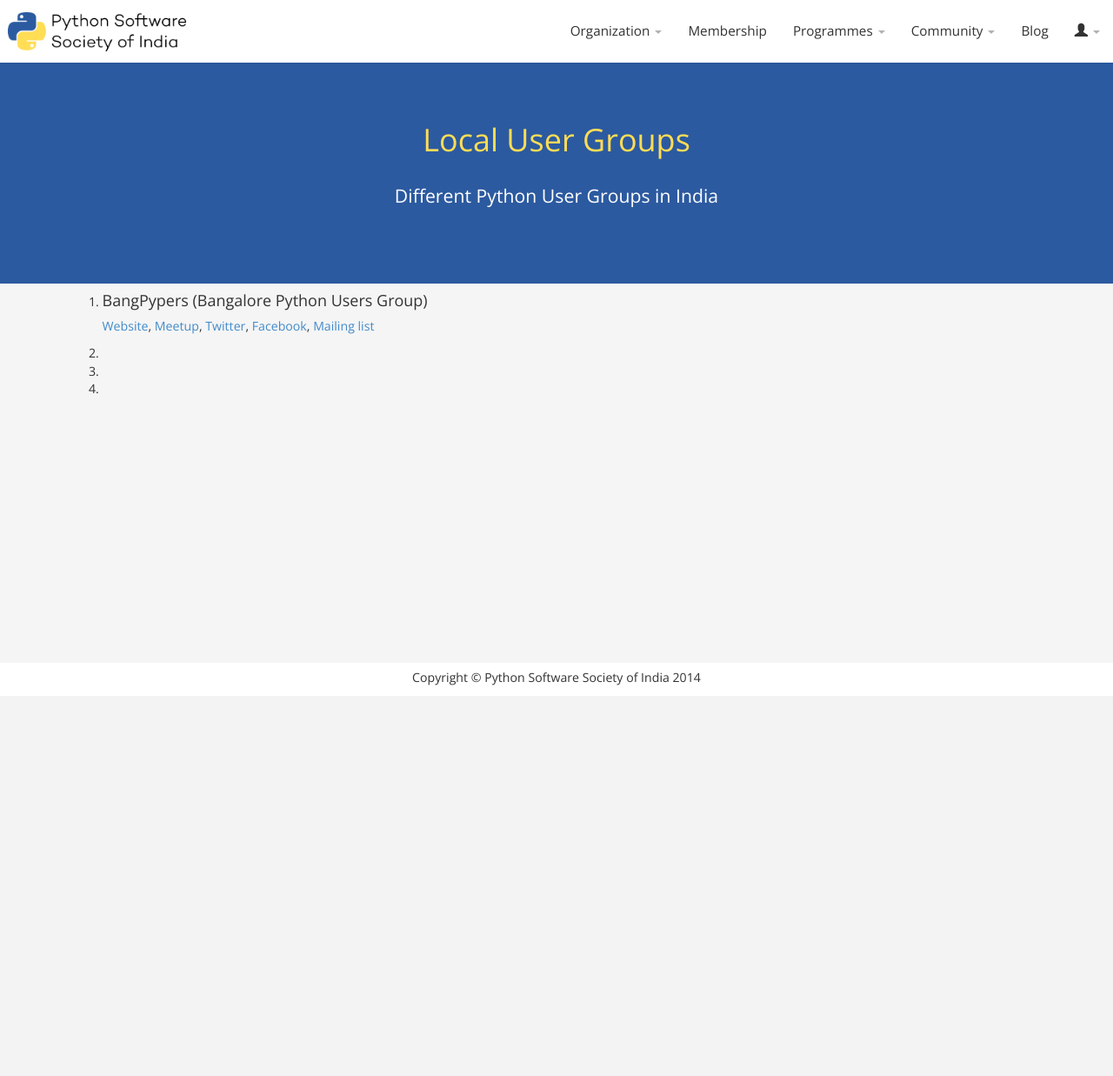
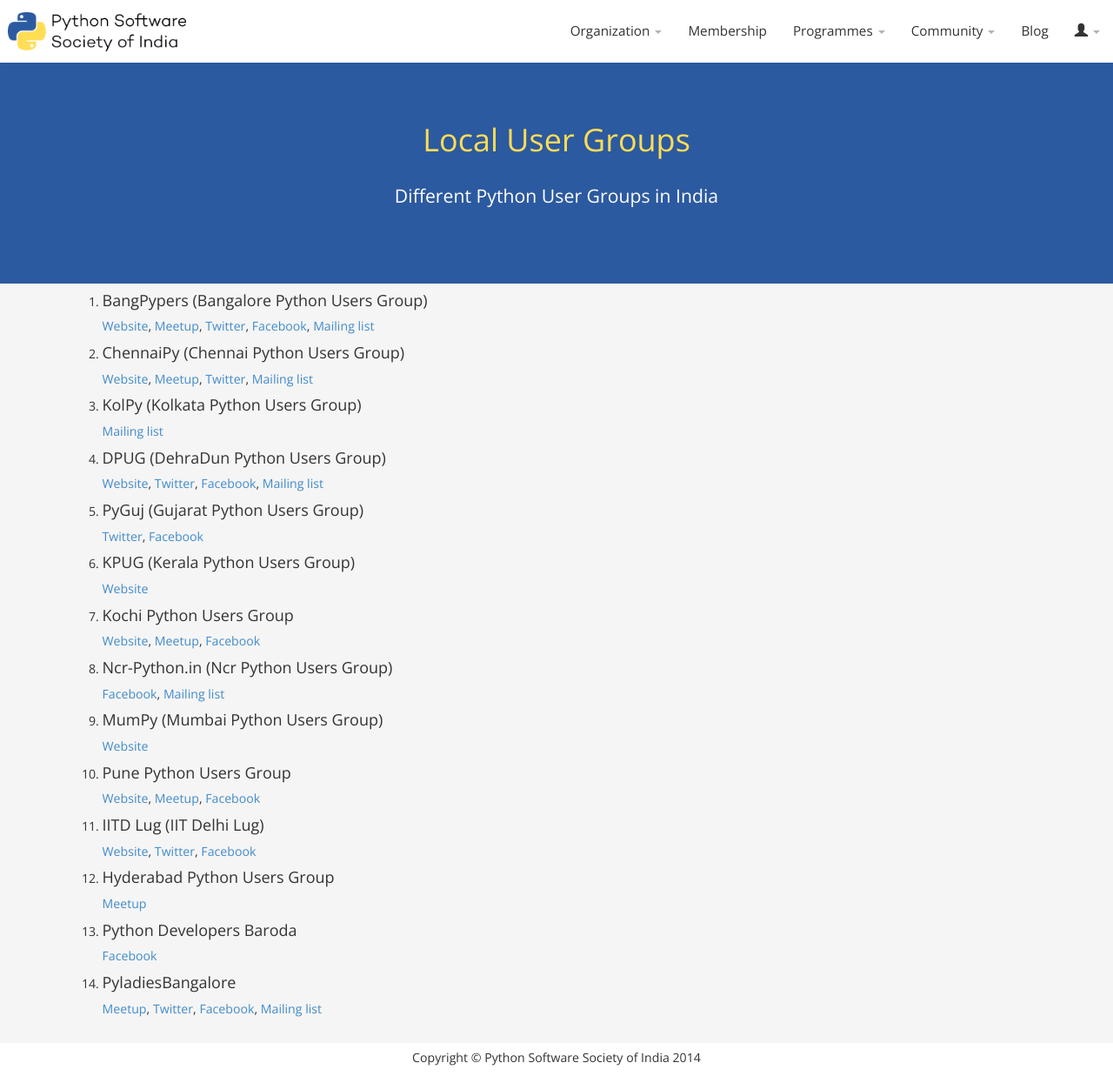
Before and after one commit to pythonindia/pssi.org.in, a Django app: page /usergroups/ in a window 1280 px wide. Shown: the whole page at 87% size. Before the commit the page ends 788 px from the top, so only its background shows below. Run offline with Django 3.2, Linux system fonts and the light colour scheme; some libraries are stand-ins or nearby versions.

Commit message:
Updated Local Users Group

```diff
--- a/templates/user_groups.html
+++ b/templates/user_groups.html
@@ -20,9 +20,58 @@
                 <h4>BangPypers (Bangalore Python Users Group)</h4>
                 <p><a href="http://bangalore.python.org.in/" target="_blank">Website</a>, <a href="http://www.meetup.com/BangPypers/" target="_blank">Meetup</a>, <a href="https://twitter.com/__bangpypers__" target="_blank">Twitter</a>, <a href="https://www.facebook.com/bangpypers" target="_blank">Facebook</a>, <a href="https://mail.python.org/mailman/listinfo/bangpypers" target="_blank">Mailing list</a></p>
             </li>
-            <li></li>
-            <li></li>
-            <li></li>
+            <li>
+                <h4>ChennaiPy (Chennai Python Users Group)</h4>
+                <p><a href="http://chennaipy.org/" target="_blank">Website</a>, <a href="http://www.meetup.com/Chennaipy/" target="_blank">Meetup</a>, <a href="https://twitter.com/chennaipy" target="_blank">Twitter</a>, <a href="https://mail.python.org/mailman/listinfo/chennaipy" target="_blank">Mailing list</a></p>
+            </li>
+            <li>
+                <h4>KolPy (Kolkata Python Users Group)</h4>
+                <p><a href="https://mail.python.org/mailman/listinfo/kolpy" target="_blank">Mailing list</a></p>
+            </li>
+            <li>
+                <h4>DPUG (DehraDun Python Users Group)</h4>
+                <p><a href="http://www.dehradunpython.com/" target="_blank">Website</a>, <a href="https://twitter.com/Dehradun_Python" target="_blank">Twitter</a>, <a href="https://www.facebook.com/dehradun.python" target="_blank">Facebook</a>, <a href="https://mail.python.org/mailman/listinfo/dehradun-python" target="_blank">Mailing list</a></p>
+            </li>
+            <li>
+                <h4>PyGuj (Gujarat Python Users Group)</h4>
+                <p><a href="https://twitter.com/pyguj" target="_blank">Twitter</a>, <a href="https://www.facebook.com/PyGuj" target="_blank">Facebook</a></p>
+            </li>
+            <li>
+                <h4>KPUG (Kerala Python Users Group)</h4>
+                <p><a href="http://kpug.zwiki.org/FrontPage" target="_blank">Website</a></p>
+            </li>
+            <li>
+                <h4>Kochi Python Users Group</h4>
+                <p><a href="https://kochi.python.org.in/" target="_blank">Website</a>, <a href="http://www.meetup.com/KochiPython/" target="_blank">Meetup</a>, <a href="https://www.facebook.com/groups/kochi.python/" target="_blank">Facebook</a></p>
+            </li>
+            <li>
+                <h4>Ncr-Python.in (Ncr Python Users Group)</h4>
+                <p><a href="https://www.facebook.com/groups/ncrpython/" target="_blank">Facebook</a>, <a href="https://mail.python.org/mailman/listinfo/ncr-python.in" target="_blank">Mailing list</a></p>
+            </li>
+            <li>
+                <h4>MumPy (Mumbai Python Users Group)</h4>
+                <p><a href="http://www.mumpy.org/" target="_blank">Website</a></p>
+            </li>
+            <li>
+                <h4>Pune Python Users Group</h4>
+                <p><a href="http://pune.python.org.in/" target="_blank">Website</a>, <a href="www.meetup.com/PythonPune/" target="_blank">Meetup</a>, <a href="https://www.facebook.com/pages/Pune-Python-Users-Group/217757114902836" target="_blank">Facebook</a></p>
+            </li>
+            <li>
+                <h4>IITD Lug (IIT Delhi Lug)</h4>
+                <p><a href="http://www.lug-iitd.org/" target="_blank">Website</a>, <a href="https://twitter.com/lugiitd" target="_blank">Twitter</a>, <a href="https://www.facebook.com/pages/LUGIITD/111975198837339" target="_blank">Facebook</a></p>
+            </li>
+            <li>
+                <h4>Hyderabad Python Users Group</h4>
+                <p><a href="http://www.meetup.com/Hyderabad-Python-Meetup-Group/" target="_blank">Meetup</a></p>
+            </li>
+            <li>
+                <h4>Python Developers Baroda</h4>
+                <p><a href="https://www.facebook.com/baroda.python" target="_blank">Facebook</a></p>
+            </li>
+            <li>
+                <h4>PyladiesBangalore</h4>
+                <p><a href="http://www.meetup.com/PyladiesBangalore/" target="_blank">Meetup</a>, <a href="https://twitter.com/pyladiesblore" target="_blank">Twitter</a>, <a href="https://www.facebook.com/groups/pyladiesblr/" target="_blank">Facebook</a>, <a href="https://mail.python.org/mailman/listinfo/pyladies-blr" target="_blank">Mailing list</a></p>
+            </li>
         </ol>
     </div>
 </section>
```
